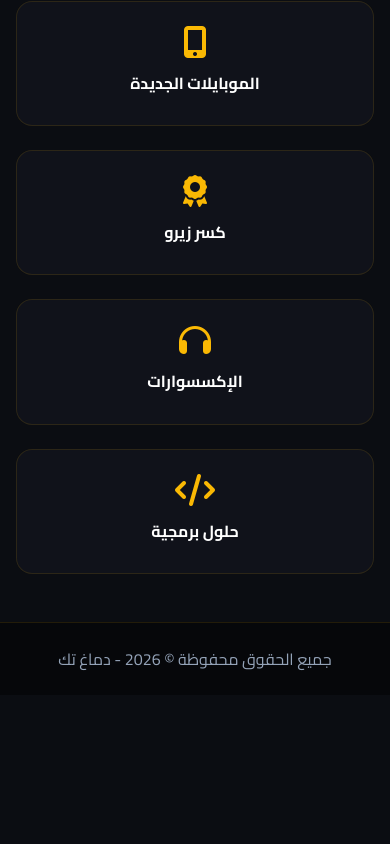
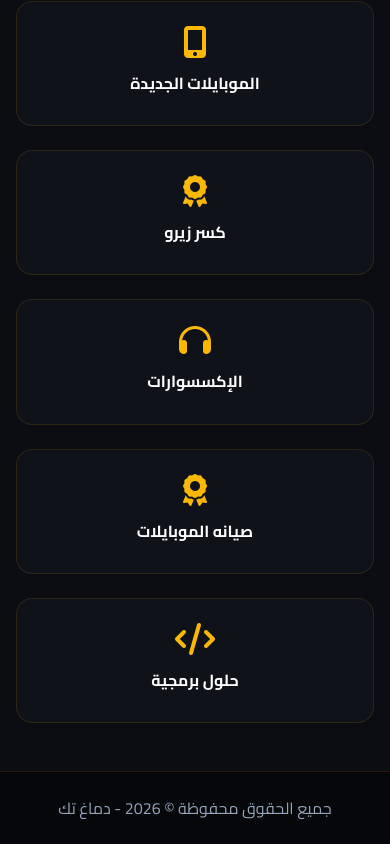
Before and after one commit to ahmedzaid303vp-arch/dmagh_tech, a plain HTML site: page index.html in a window 390 px wide. Shown: the part 698-1542 px from the top of the page. Before the commit the page ends 1393 px from the top, so only its background shows below. Drawn offline with nearby package versions, Linux system fonts and the light colour scheme.

Commit message:
Add mobile maintenance card to index.html

```diff
--- a/index.html
+++ b/index.html
@@ -173,6 +173,14 @@
                     </a>
                 </div>
                 <div class="col-12 col-md-3">
+                    <a href="maintenance.html" class="text-decoration-none">
+                        <div class="card category-card p-4 h-100">
+                            <i class="fas fa-award fa-3x text-accent mb-3"></i>
+                            <h4 class="fw-bold text-white">صيانه الموبايلات</h4>
+                        </div>
+                    </a>
+                </div>
+                <div class="col-12 col-md-3">
                     <a href="services.html" class="text-decoration-none">
                         <div class="card category-card p-4 h-100">
                             <i class="fas fa-code fa-3x text-accent mb-3"></i>
```
